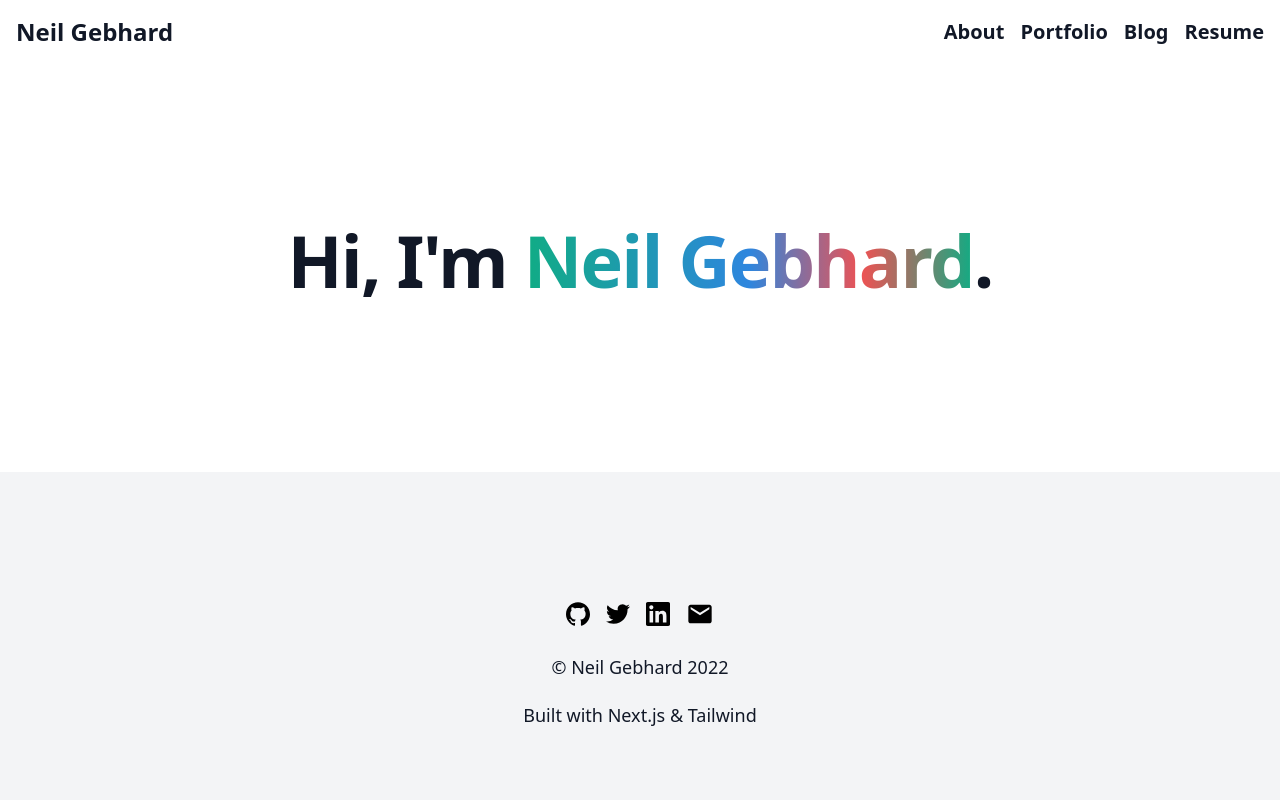
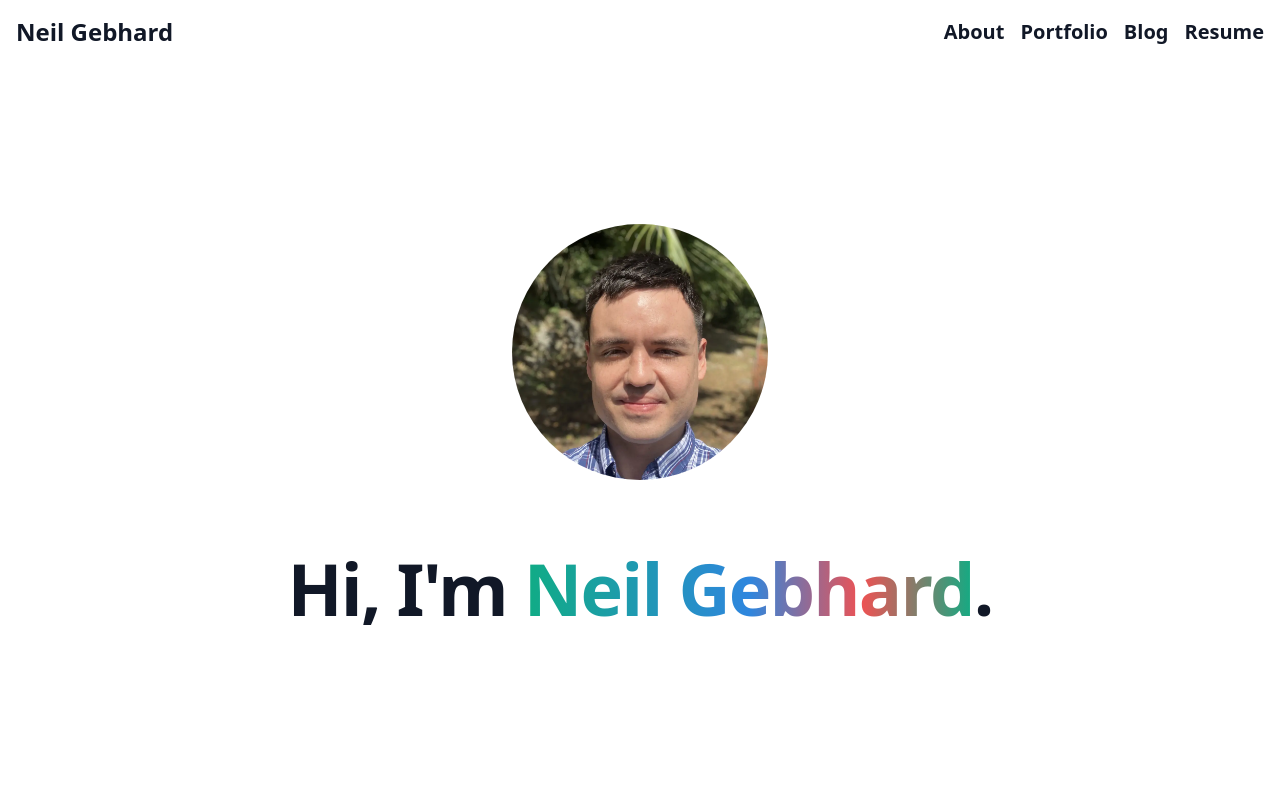
Before and after one commit to neilgebhard/neilgebhard.com, a Next.js app: page / in a window 1280 px wide. Shown: the top 800 px of the page. Built offline with nearby package versions, Linux system fonts and the light colour scheme.

Commit message:
:sparkles: Add a portrait image of myself

```diff
--- a/pages/blog/[id].tsx
+++ b/pages/blog/[id].tsx
@@ -30,11 +30,13 @@ export default function Post({ postData }) {
         <meta name="description" content={postData.title}></meta>
       </Head>
       <article className="max-w-xl mx-auto">
-        <h1 className="mb-2">{postData.title}</h1>
-        <p className="text-gray-600 mb-12 mt-0">
-          <Date dateString={postData.date} />
-        </p>
-        <div dangerouslySetInnerHTML={{ __html: postData.contentHtml }} />
+        <header>
+          <h1 className="mb-2">{postData.title}</h1>
+          <p className="text-gray-600 mb-12 mt-0">
+            <Date dateString={postData.date} />
+          </p>
+        </header>
+        <section dangerouslySetInnerHTML={{ __html: postData.contentHtml }} />
       </article>
     </>
   );
--- a/pages/index.tsx
+++ b/pages/index.tsx
@@ -1,4 +1,5 @@
 import Head from "next/head";
+import Image from "next/image";
 
 export default function Home() {
   return (
@@ -10,9 +11,17 @@ export default function Home() {
           content="The personal website of Neil Gebhard"
         ></meta>
       </Head>
-      <section>
+      <section className="my-32">
         <h1 className="hidden">Neil Gebhard</h1>
-        <p className="text-5xl sm:text-7xl font-sans font-bold tracking-tight text-center my-32">
+        <div className="h-52 w-52 sm:h-64 sm:w-64 relative m-auto">
+          <Image
+            src="/images/portrait.webp"
+            alt="Picture of the Neil Gebhard"
+            layout="fill"
+            className="rounded-full flex justify-center"
+          />
+        </div>
+        <p className="text-5xl sm:text-7xl font-sans font-bold tracking-tight text-center">
           Hi, I'm{" "}
           <span className="hidden sm:inline text-animate">Neil Gebhard</span>
           <span className="sm:hidden text-animate">Neil</span>
```
Also changed, not shown: public/images/portrait.webp (added).
